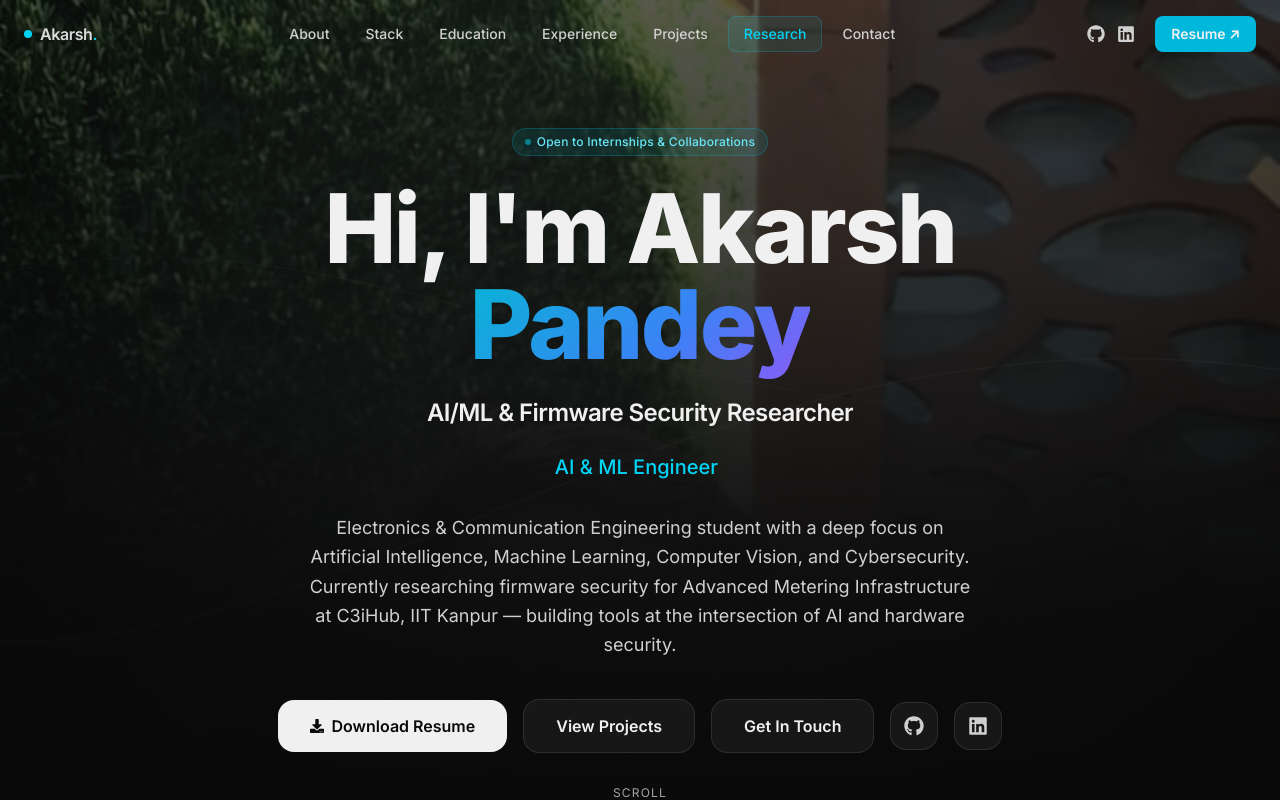
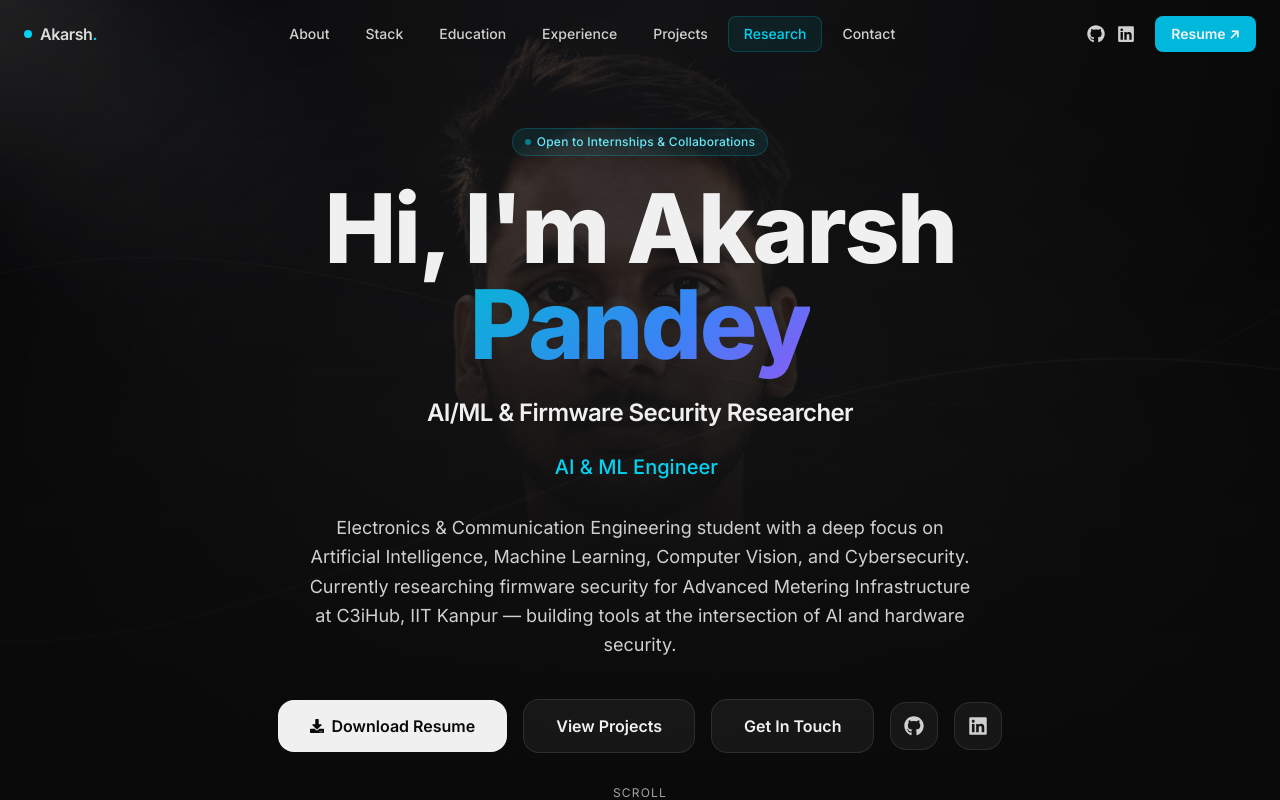
Before and after one commit to Akarshh28/portfolio, a Next.js app: page / in a window 1280 px wide. Shown: the top 800 px of the page. Built offline with nearby package versions, Linux system fonts and the light colour scheme.

Commit message:
fix: update profile image extension

```diff
--- a/src/components/ui/GlobalBackground.tsx
+++ b/src/components/ui/GlobalBackground.tsx
@@ -24,7 +24,7 @@ export function GlobalBackground() {
         className="absolute inset-0 pointer-events-none"
       >
         <img
-          src="/profile.jpg"
+          src="/profile.png"
           alt="Background Portrait"
           className="w-full h-[80vh] object-cover object-top opacity-30 mix-blend-luminosity"
           style={{
```
Also changed, not shown: public/profile.png (added).
